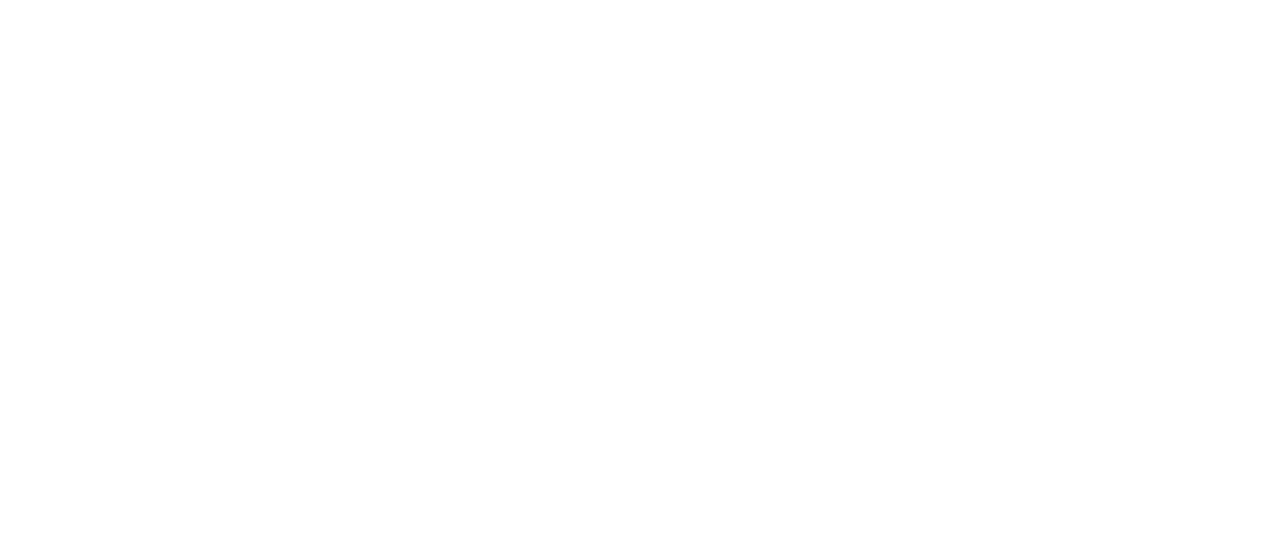
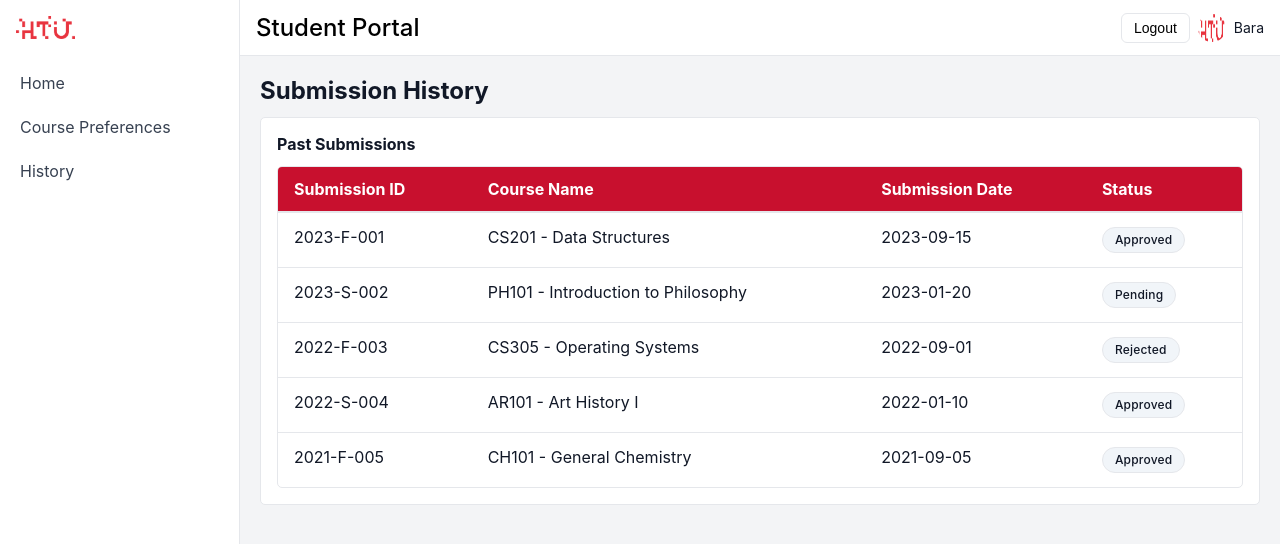
Before and after one commit to BaraOmar/htu-one-client, a React (Vite) app: page /student/history in a window 1280 px wide. Before the commit this address had no page. Shown: the top 544 px of the page. Built offline with nearby package versions, Linux system fonts and the light colour scheme.

Commit message:
feat(student): add Submission History page

```diff
--- a/src/App.jsx
+++ b/src/App.jsx
@@ -9,6 +9,7 @@
 import SupervisorStudentsList from "./components/SupervisorStudentsList";
 import SupervisorStudentDetails from "./components/SupervisorStudentDetails";
 import SupervisorRequests from "./components/SupervisorRequests";
+import StudentHistory from "./components/StudentHistory";
 
 
 
@@ -24,6 +25,7 @@
           <Route index element={<StudentHomePage />} />
           <Route path="home" element={<StudentHomePage />} />
           <Route path="course-preferences" element={<StudentCoursePreferences />} />
+          <Route path="history" element={<StudentHistory />} />
         </Route>
         <Route path="/supervisor" element={<SupervisorLayout />}>
           <Route index element={<SupervisorDashboard />} />
--- /dev/null
+++ b/src/components/StudentHistory.jsx
@@ -0,0 +1,97 @@
+import "./css/StudentHistory.css";
+
+function StudentHistory() {
+    const submissions = [
+        {
+            id: "2023-F-001", date: "2023-09-15", status: "Approved",
+            courses: "CS201 - Data Structures",
+        },
+        {
+            id: "2023-S-002", date: "2023-01-20", status: "Pending",
+            courses: "PH101 - Introduction to Philosophy",
+        },
+        {
+            id: "2022-F-003", date: "2022-09-01", status: "Rejected",
+            courses: "CS305 - Operating Systems",
+        },
+        {
+            id: "2022-S-004", date: "2022-01-10", status: "Approved",
+            courses: "AR101 - Art History I",
+        },
+        {
+            id: "2021-F-005", date: "2021-09-05", status: "Approved",
+            courses: "CH101 - General Chemistry",
+        },
+    ];
+
+    return (
+        <div className="sh">
+            <h1 className="sh-page-title">Submission History</h1>
+
+            <section className="sh-card">
+                <h2 className="sh-card-title">Past Submissions</h2>
+
+                {/* Desktop / Tablet: TABLE */}
+                <div className="sh-table-wrap">
+                    <table className="sh-table">
+                        <thead>
+                            <tr>
+                                <th>Submission ID</th>
+                                <th>Course Name</th>
+                                <th>Submission Date</th>
+                                <th>Status</th>
+                                {/* <th>Supervisor Feedback</th> */}
+                            </tr>
+                        </thead>
+                        <tbody>
+                            {submissions.map((s) => (
+                                <tr key={s.id}>
+                                    <td>{s.id}</td>
+                                    <td>{s.courses}</td>
+                                    <td>{s.date}</td>
+                                    <td className="sh-status-cell">
+                                        <span className="sh-badge">{s.status}</span>
+                                    </td>
+
+
+                                    {/* <td className="sh-feedback">{s.feedback}</td> */}
+                                </tr>
+                            ))}
+                        </tbody>
+                    </table>
+                </div>
+
+                {/* Phones: CARDS */}
+                <div className="sh-cards">
+                    {submissions.map((s) => (
+                        <article className="sh-sub-card" key={`m-${s.id}`}>
+                            <header className="sh-sub-head">
+                                <div className="sh-sub-id">{s.id}</div>
+                                <span className="sh-badge">{s.status}</span>
+                            </header>
+
+                            <div className="sh-row">
+                                <span className="sh-key">Submission Date</span>
+                                <span className="sh-val">{s.date}</span>
+                            </div>
+
+                            <div className="sh-row">
+                                <span className="sh-key">Course Name</span>
+                                <div className="sh-val sh-val--stack">
+                                    {s.courses}
+                                </div>
+                            </div>
+
+                            {/* <div className="sh-row">
+                                <span className="sh-key">Supervisor Feedback</span>
+                                <p className="sh-val sh-feedback">{s.feedback}</p>
+                            </div> */}
+                        </article>
+                    ))}
+                </div>
+            </section>
+        </div>
+    );
+}
+
+export default StudentHistory
--- /dev/null
+++ b/src/components/css/StudentHistory.css
@@ -0,0 +1,127 @@
+:root{
+  --sup-border:#e5e7eb;
+  --sup-text:#111827;
+  --sup-muted:#6b7280;
+}
+
+.sh{ padding:20px; }
+.sh-page-title{ font-size:24px; font-weight:700; color:var(--sup-text); margin-bottom:12px; }
+
+.sh-card{
+  background:#fff;
+  border:1px solid var(--sup-border);
+  border-radius:5px;
+  padding:16px;
+}
+.sh-card-title{ font-size:16px; font-weight:700; color:var(--sup-text); margin:0 0 12px; }
+
+/* ===== Table (default) ===== */
+.sh-table-wrap{
+  border:1px solid var(--sup-border);
+  border-radius:5px;
+  overflow:hidden;
+  background:#fff;
+}
+.sh-table{
+  width:100%;
+  border-collapse:separate;
+  border-spacing:0;
+  min-width: 100%;
+}
+.sh-table thead th{
+  background:#f9fafb;
+  color:#374151;
+  text-align:left;
+  font-weight:700;
+  padding:12px 16px;
+  border-bottom:1px solid var(--sup-border);
+}
+.sh-table tbody td{
+  padding:14px 16px;
+  border-top:1px solid var(--sup-border);
+  color:#111827;
+  vertical-align:top;
+}
+.sh-course{ line-height:1.4; }
+.sh-feedback{ color:#374151; }
+.sh-status-cell{ font-weight:700; color:#111827; } /* plain text status */
+
+/* ===== Mobile cards (hidden by default) ===== */
+.sh-cards{ display:none; }
+.sh-sub-card{
+  border:1px solid var(--sup-border);
+  border-radius:10px;
+  background:#fff;
+  padding:12px;
+}
+.sh-sub-card + .sh-sub-card{ margin-top:10px; }
+
+.sh-sub-head{
+  display:flex; align-items:center; justify-content:space-between; gap:12px;
+  margin-bottom:6px;
+}
+.sh-sub-id{ font-weight:700; color:#111827; }
+.sh-status-text{ font-weight:700; color:#111827; } /* plain text status */
+
+.sh-row{
+  display:flex; align-items:flex-start; justify-content:space-between; gap:12px;
+  padding:8px 0; border-top:1px solid var(--sup-border);
+}
+.sh-row:first-of-type{ border-top:none; padding-top:0; }
+.sh-key{ color:var(--sup-muted); font-weight:700; font-size:12px; }
+.sh-val{ color:#111827; font-weight:500; }
+.sh-val--stack > div{ line-height:1.4; }
+/* Neutral pill like the screenshot */
+.sh-badge{
+  display:inline-block;
+  padding:6px 12px;
+  border:1px solid #e5e7eb;      /* light border */
+  background:#f1f5f9;            /* soft gray */
+  color:#111827;                 /* dark text */
+  border-radius:999px;           /* fully rounded */
+  font-weight:500;
+  font-size:12px;
+  line-height:1;
+  letter-spacing:0.2px;
+}
+/* Table header — turn it red with white text */
+.sh-table thead th{
+  background: var(--sup-primary, #c8102e);  /* HTU red */
+  color: #fff;
+  text-align: left;
+  font-weight: 700;
+  padding: 12px 16px;
+  border-bottom: 1px solid var(--sup-border, #e5e7eb);
+}
+
+/* (optional) slightly smaller padding on small screens */
+@media (max-width: 770px){
+  .sh-table thead th{ padding: 10px 14px; }
+}
+
+/* tighten slightly on very small screens */
+@media (max-width: 431px){
+  .sh-badge{ padding:5px 10px; font-size:11px; }
+}
+
+
+/* ===== Responsive ===== */
+@media (max-width: 770px){
+  .sh-page-title{ font-size:22px; }
+  .sh-card{ padding:14px; }
+  .sh-card-title{ font-size:15px; margin-bottom:10px; }
+
+  .sh-table-wrap{ overflow-x:auto; }
+  .sh-table{ min-width: 100%; }
+  .sh-table thead th{ padding:10px 14px; font-size:13px; }
+  .sh-table tbody td{ padding:12px 14px; font-size:14px; }
+}
+
+@media (max-width: 431px){
+  .sh{ padding:16px; }
+  .sh-card{ padding:12px; }
+
+  /* switch to cards on phones */
+  .sh-table-wrap{ display:none; }
+  .sh-cards{ display:block; }
+}
```
